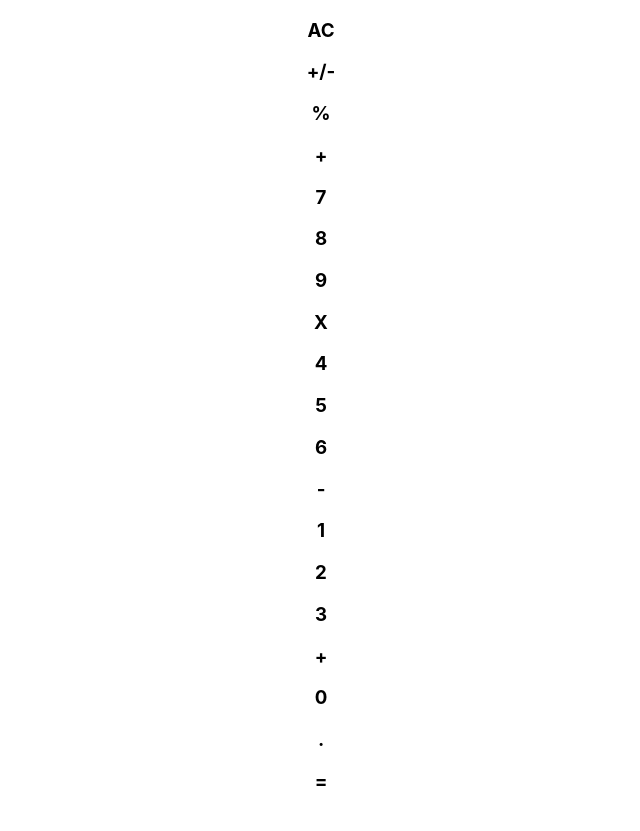
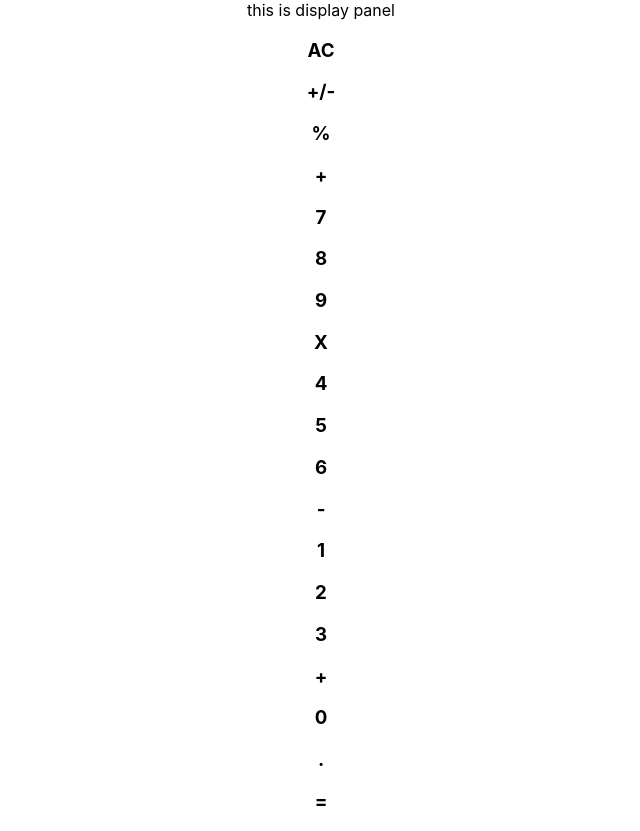
Before and after one commit to AdnanAfsari/react-calculator, a React (Create React App) app: page / in a window 1280 px wide. Shown: the whole page, without its empty margins (319-959 px from the left). Built offline with nearby package versions, Linux system fonts and the light colour scheme.

Commit message:
added display props

```diff
--- a/src/components/App/App.js
+++ b/src/components/App/App.js
@@ -7,7 +7,7 @@ class App extends React.Component {
   render() {
     return (
       <div className="App">
-          <Display />
+          <Display value={"this is display panel"} />
           <ButtonPanel />
       </div>
     );
```
